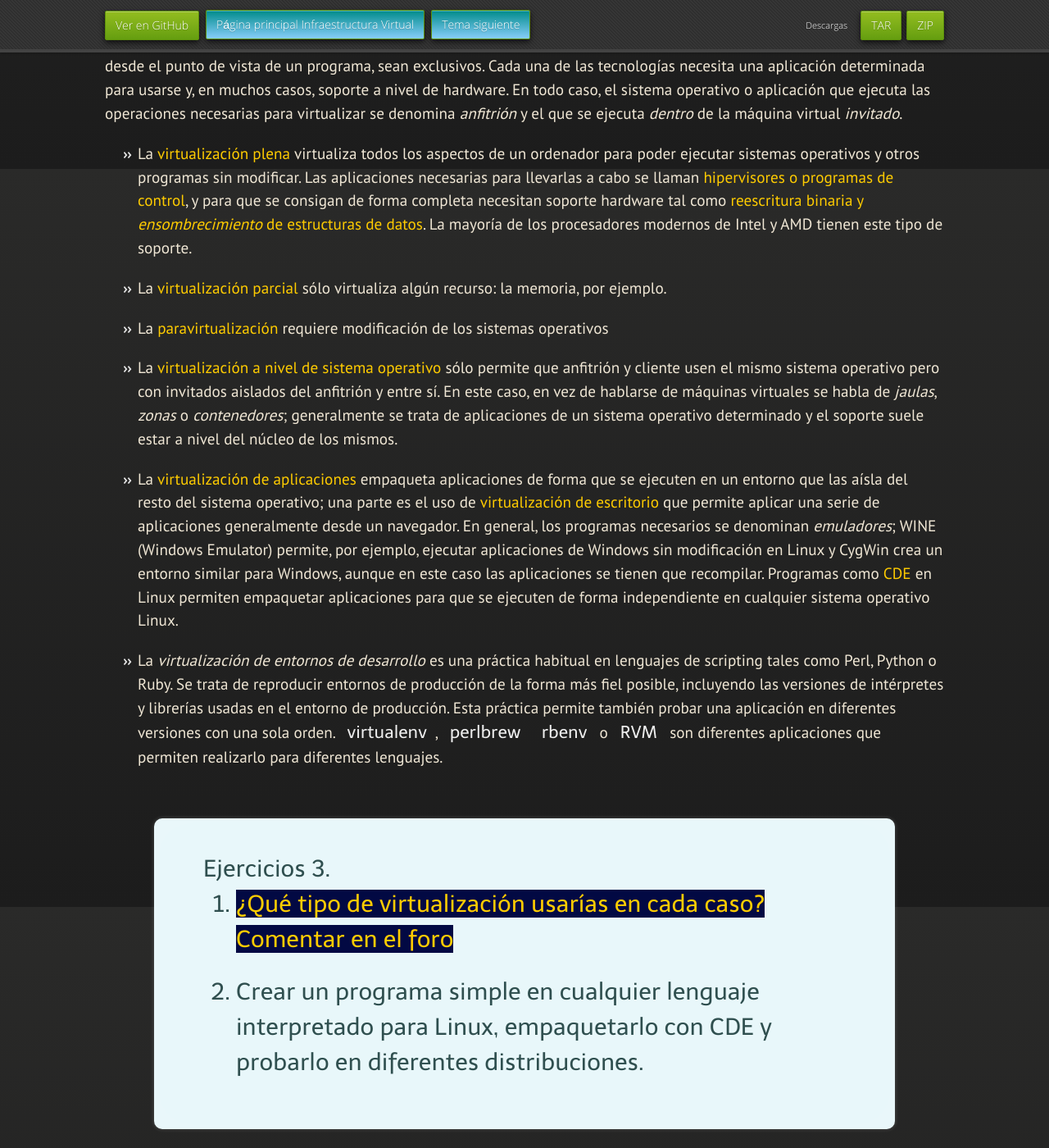
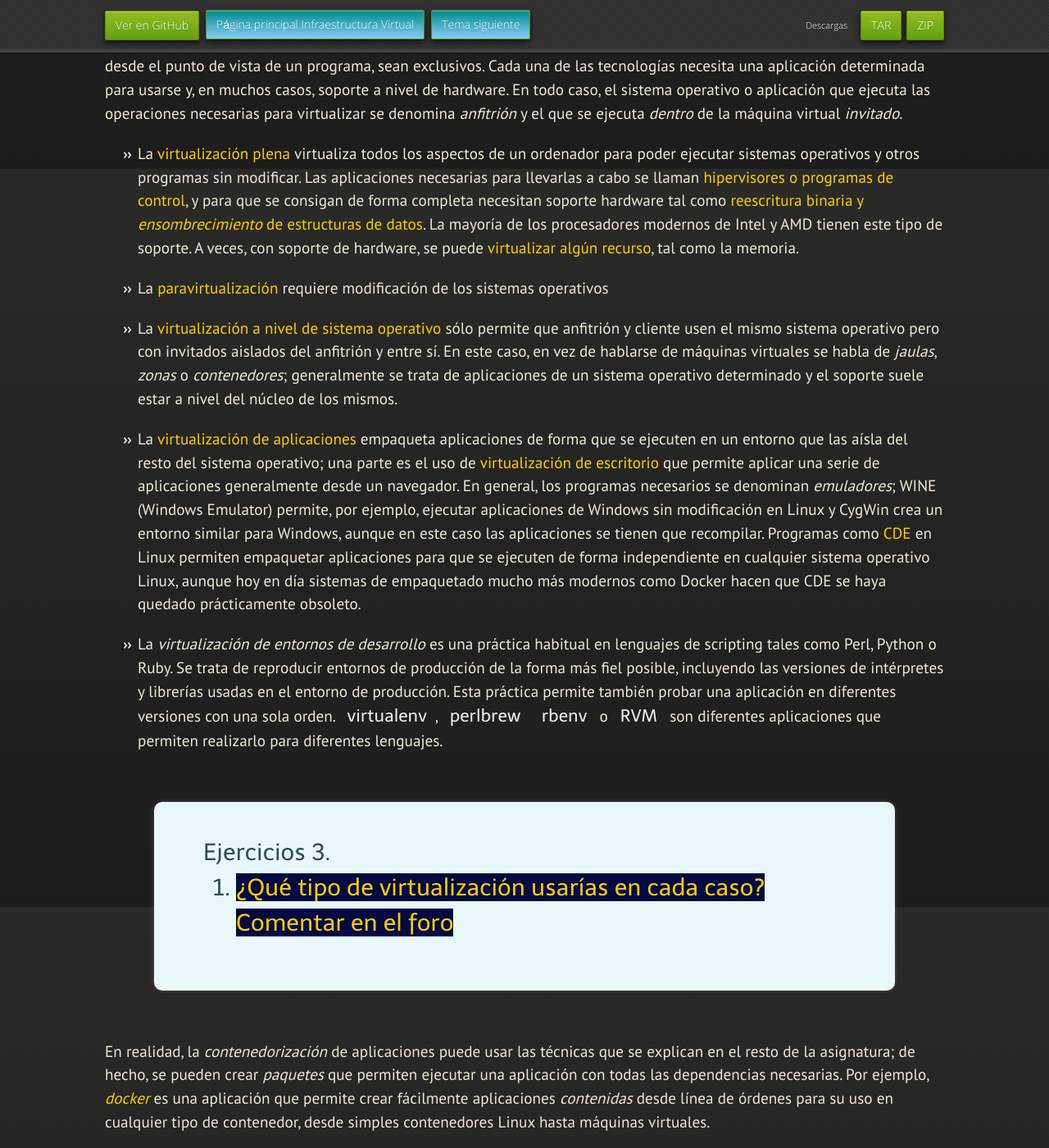
Before and after one commit to JJ/IV, a Jekyll site: the page built from documentos/temas/Intro_concepto_y_soporte_fisico.md, in a window 1280 px wide and 1400 px high, scrolled down 5194 px. Shown: the whole window at 82% size. Built offline with Jekyll 4.4.1, drawn with Linux system fonts in a browser that asks for light colours; nearby versions of some CDN libraries; some web fonts are replaced; our own code applies the rules of GitHub Pages for plain Markdown files; some of the changed text lies outside the part shown.

Commit message:
Sync documentos/temas/Intro_concepto_y_soporte_fisico.md de master a gh-pages

```diff
--- a/documentos/temas/Intro_concepto_y_soporte_fisico.md
+++ b/documentos/temas/Intro_concepto_y_soporte_fisico.md
@@ -195,7 +195,7 @@ Tecnológicamente la computación nube se basa en el proceso progresivo
       instalación tradicional, aunque eventualmente algunos negocios puedan optar, si tienen un uso intensivo y regular, en volver a ella.
 
 Todas estas ventajas hacen que,
-	  [ya en el año 2013, más de la mitad de los negocios americanos usan infraestructura virtual](http://www.forbes.com/sites/reuvencohen/2013/04/16/the-cloud-hits-the-mainstream-more-than-half-of-u-s-businesses-now-use-cloud-computing/).
+	  [ya en el año 2013, más de la mitad de los negocios americanos usan infraestructura virtual](https://www.forbes.com/sites/reuvencohen/2013/04/16/the-cloud-hits-the-mainstream-more-than-half-of-u-s-businesses-now-use-cloud-computing/).
 
 <div class='ejercicios' markdown="1">
 Usando las tablas de precios de servicios de alojamiento en Internet y
@@ -229,11 +229,10 @@ virtual *invitado*.
   tal como
   [reescritura binaria y *ensombrecimiento* de estructuras de datos](https://en.wikipedia.org/wiki/X86_virtualization). La
   mayoría de los procesadores modernos de Intel y AMD tienen este tipo
-  de soporte.
-
-* La
-   [virtualización parcial](https://en.wikipedia.org/wiki/Hardware_virtualization#Partial_virtualization)
-   sólo virtualiza algún recurso: la memoria, por ejemplo.
+  de soporte. A veces, con soporte de hardware, se
+  puede
+  [virtualizar algún recurso](https://en.wikipedia.org/wiki/Hardware-assisted_virtualization),
+  tal como la memoria.
 
 * La
   [paravirtualización](https://en.wikipedia.org/wiki/Paravirtualization)
@@ -260,7 +259,9 @@ los mismos.
   aunque en este caso las aplicaciones se tienen que
   recompilar. Programas como [CDE](https://github.com/pgbovine/CDE/) en Linux
   permiten empaquetar aplicaciones para que se ejecuten de forma
-  independiente en cualquier sistema operativo Linux.
+  independiente en cualquier sistema operativo Linux, aunque hoy en
+  día sistemas de empaquetado mucho más modernos como Docker hacen que
+  CDE se haya quedado prácticamente obsoleto.
 
 * La *virtualización de entornos de desarrollo* es una práctica
 habitual en lenguajes de scripting tales como Perl, Python o Ruby. Se
@@ -274,8 +275,6 @@ para diferentes lenguajes.
 <div class='ejercicios' markdown="1">
 1. [¿Qué tipo de virtualización usarías en cada caso? Comentar en el foro](https://github.com/JJ/IV16-17/issues/1)
 
-2. Crear un programa simple en cualquier lenguaje interpretado para
-Linux, empaquetarlo con CDE y probarlo en diferentes distribuciones.
 </div>
 
 En realidad, la *contenedorización* de aplicaciones puede usar las
@@ -380,12 +379,18 @@ que permitan usarlos a ese nivel, pero a la vez tengan un sistema
 fácil para añadir funcionalidad y combinarla en una pila completa de
 soluciones que incluya el sistema de almacenamiento de datos y el
 marco web de aplicaciones, junto con sistemas de monitorización y de
-análisis de las peticiones. Es difícil hoy en día (año 2015) encontrar un IaaS
-simple, de hecho.
+análisis de las peticiones.
 
 
 A dónde ir desde aquí
 -----
 
-Antes de continuar es [imprescindible que aprendas y configures `git`. Empieza por aquí](http://mini-git.github.io). En el temario se verá a continuación [los ciclos de desarrollo modernos usando desarrollo basado en pruebas, *test-driven development*, TDD](Desarrollo_basado_en_pruebas), pero se puede salar direcamente al [tema dedicado a las plataformas como servicio](PaaS) veremos como usarlos. Previamente habrá que [realizar la
-práctica correspondiente a esta materia](../proyecto/1.Infraestructura).
+Antes de continuar
+es
+[imprescindible que aprendas y configures `git`. Empieza por aquí](http://mini-git.github.io). En
+el temario se verá a
+continuación
+[los ciclos de desarrollo modernos usando desarrollo basado en pruebas, *test-driven development*, TDD](Desarrollo_basado_en_pruebas),
+pero se puede salar direcamente
+al [tema dedicado a las plataformas como servicio](PaaS) veremos
+como usarlos. Previamente habrá que [realizar la práctica correspondiente a esta materia](../proyecto/1.Infraestructura).
```
